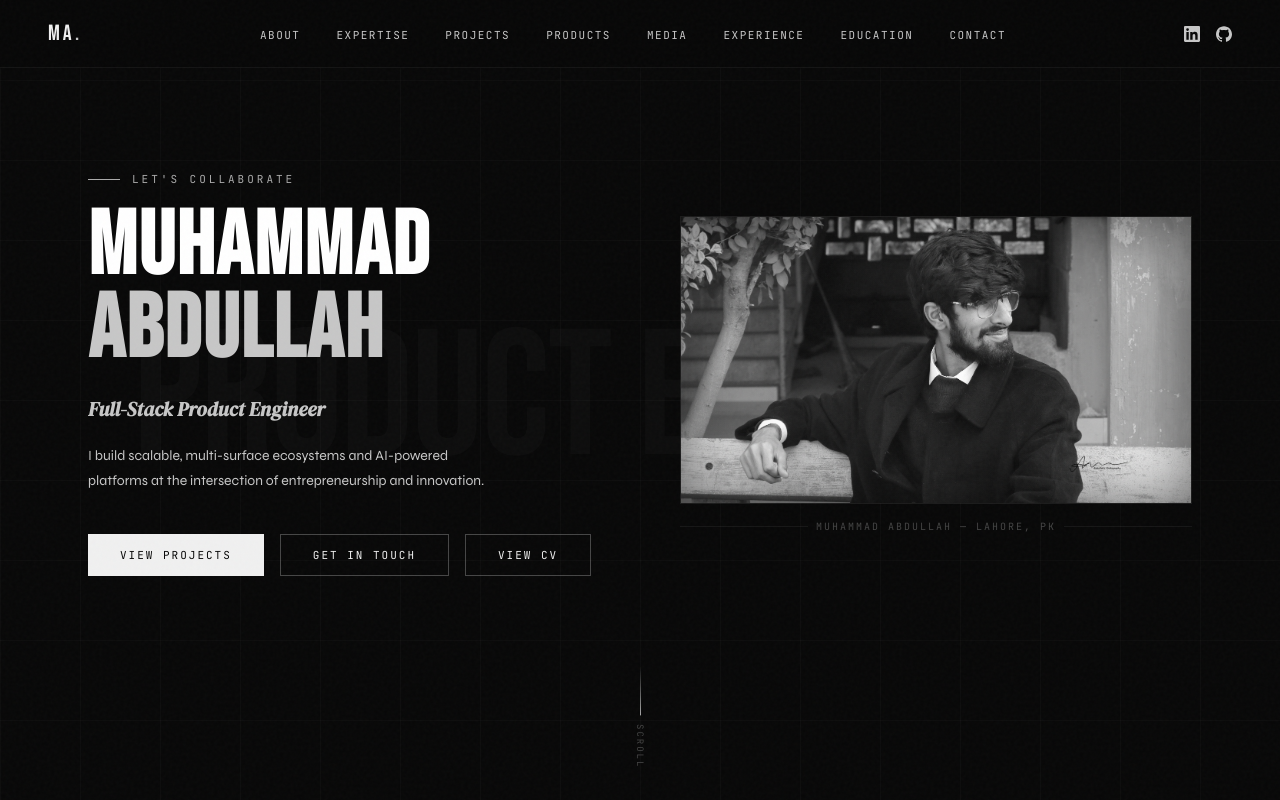
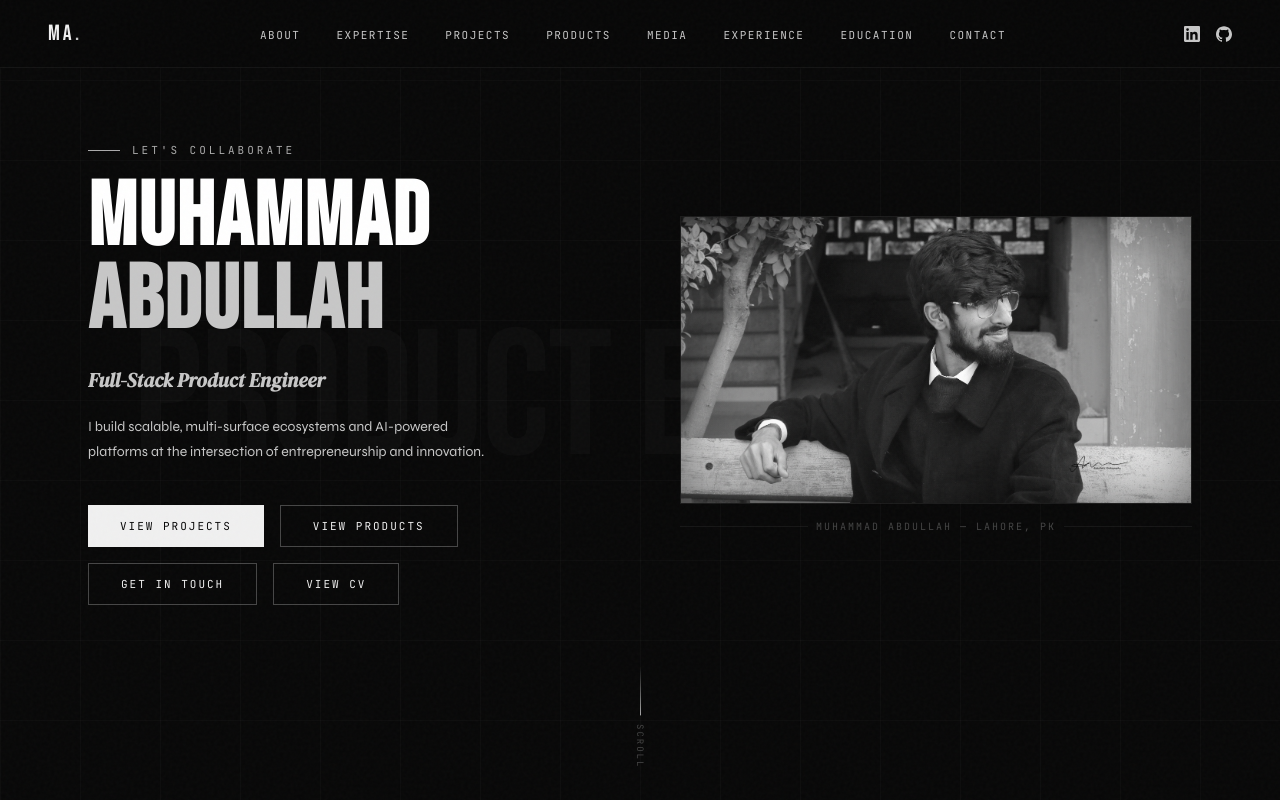
Before and after one commit to abdullah2k05/portfolio, a React (Vite) app: page / in a window 1280 px wide. Shown: the top 800 px of the page. Built offline with nearby package versions, Linux system fonts and the light colour scheme; no server answers; the database is empty; the HTML template or start-up script is replaced by a standard one.

Commit message:
add View Products button to hero section

```diff
--- a/src/components/Hero.jsx
+++ b/src/components/Hero.jsx
@@ -22,6 +22,9 @@ export default function Hero() {
           <div className="hero-cta">
             <a href="#projects" className="btn-primary">
               <span>View Projects</span>
+            </a>
+            <a href="/products" className="btn-outline">
+              View Products
             </a>
             <a href="#contact" className="btn-outline">
               Get in Touch
```
Also changed, not shown: 3 other files (tests, documents, lock files or other folders).
